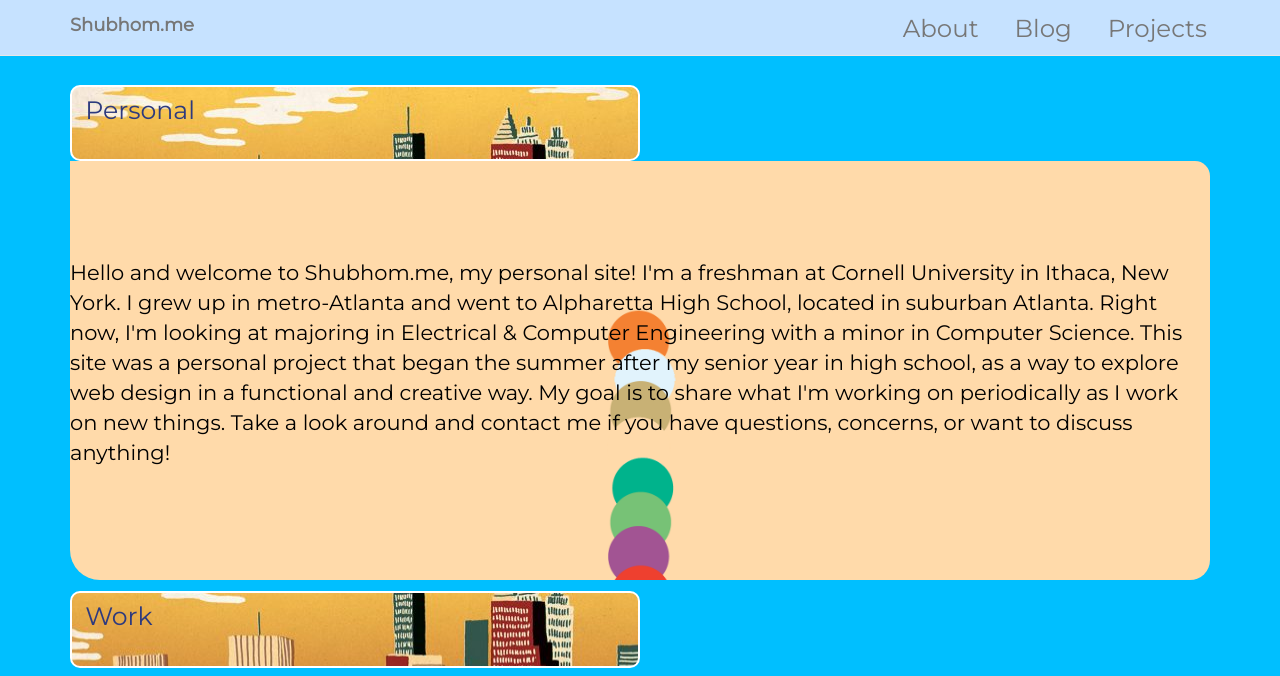
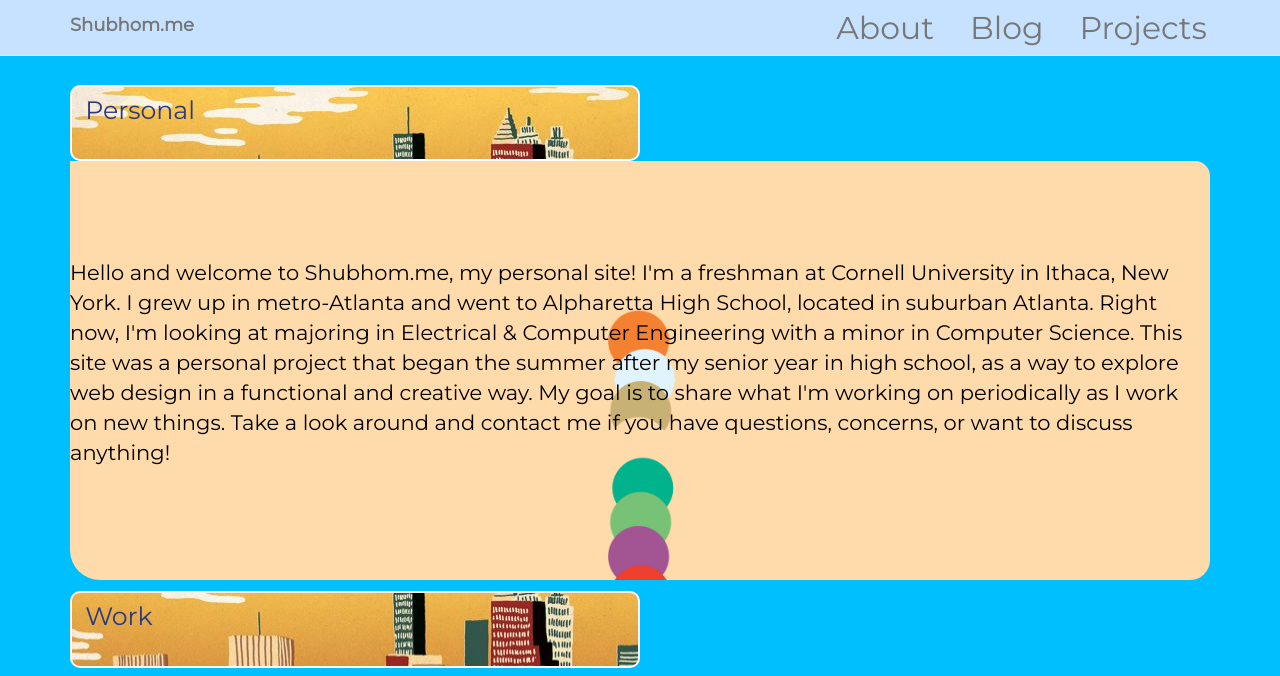
Before and after one commit to shubhomb/shubhomb.github.io, a plain HTML site: page about.html in a window 1280 px wide. Shown: the top 676 px of the page. Drawn offline with nearby package versions, Linux system fonts and the light colour scheme.

Commit message:
Update stylesheet2.css

```diff
--- a/stylesheet2.css
+++ b/stylesheet2.css
@@ -69,7 +69,7 @@ h1{
 }
 nav {
     margin-top: 1%;
-    font-size: 175%;
+    font-size: 225%;
     height:7%
 }
 a{
```
